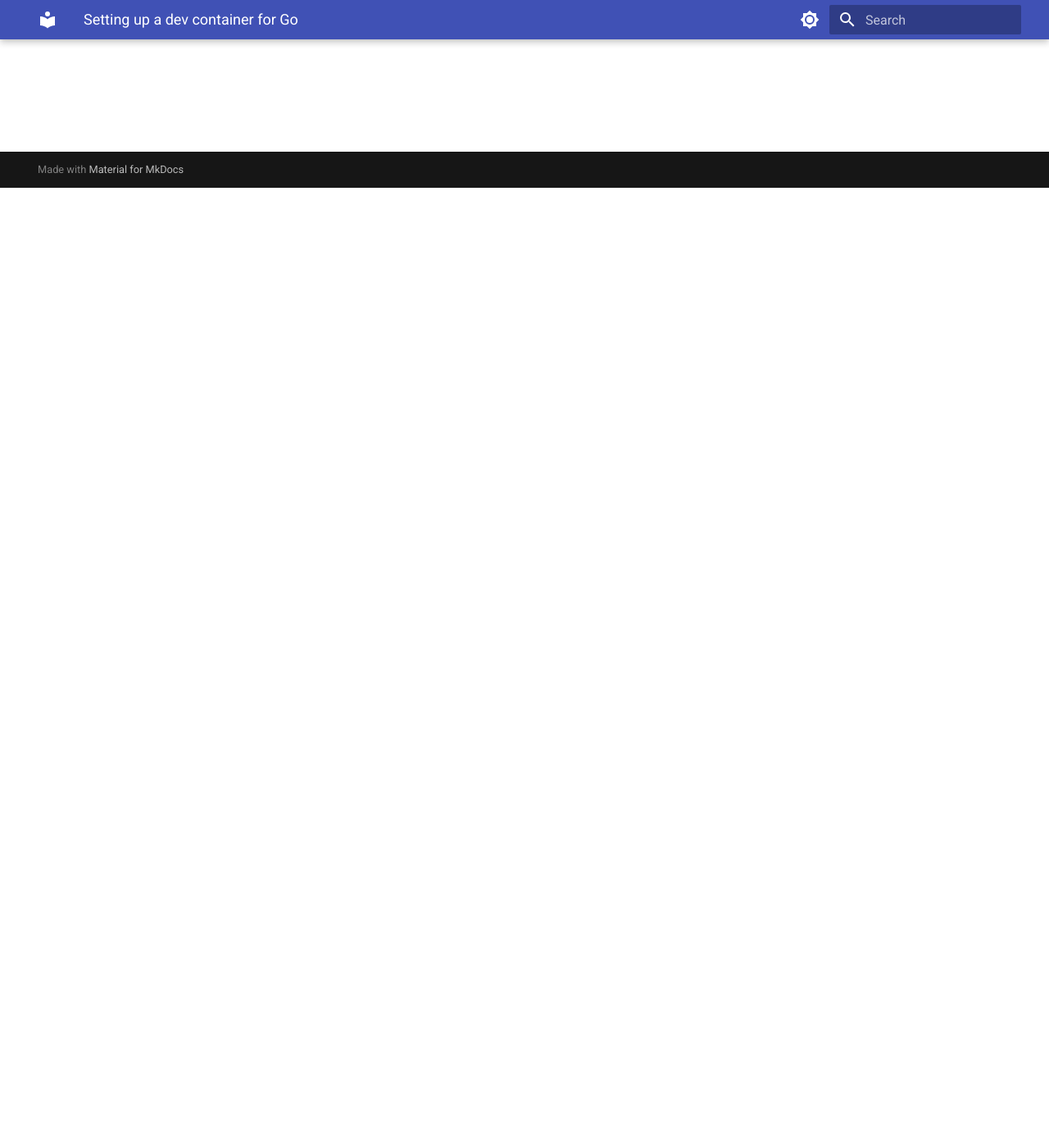
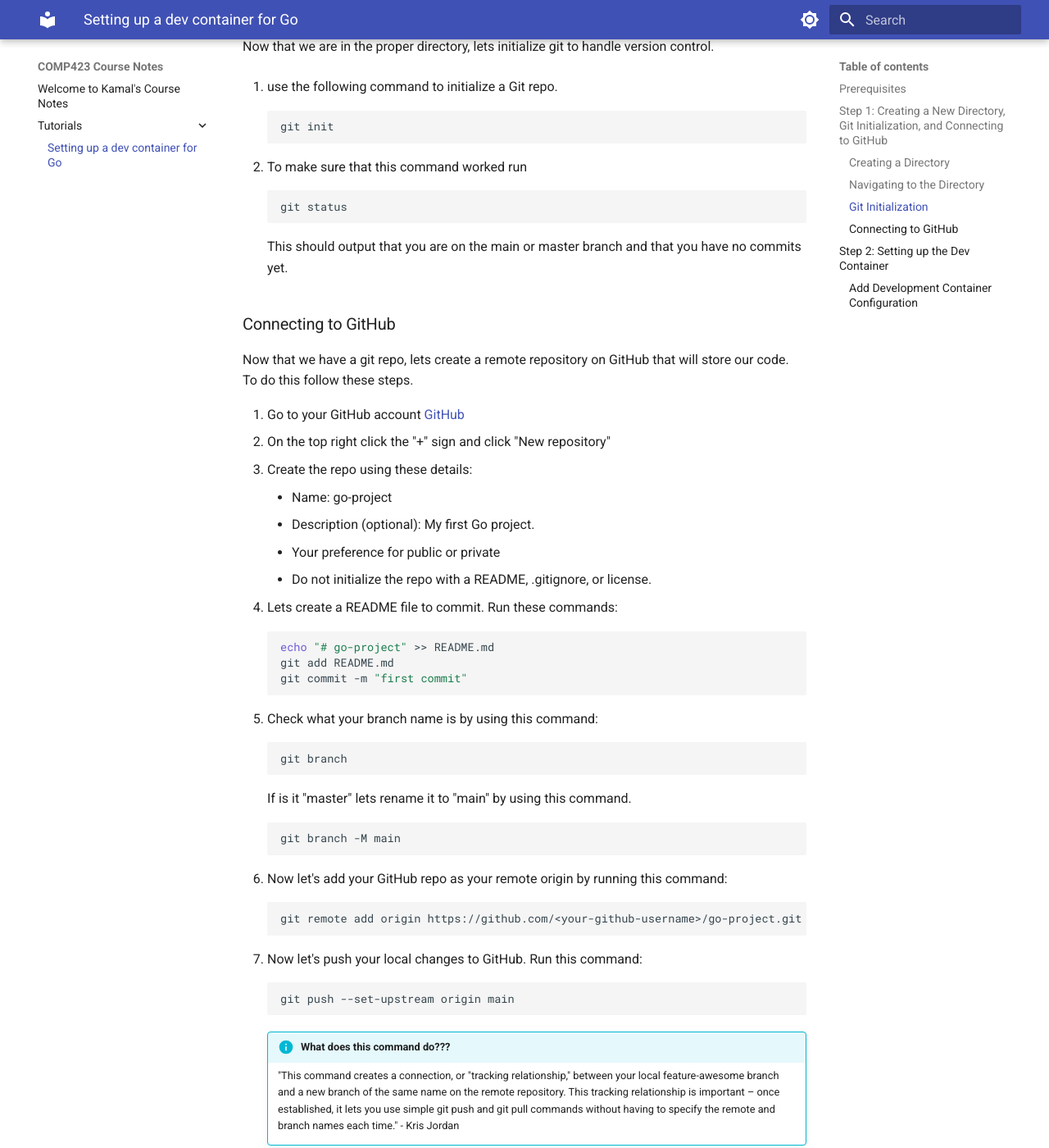
Before and after one commit to Kamal135792/comp423-course-notes, an MkDocs documentation site: the page built from docs/tutorials/go-setup.md, in a window 1280 px wide and 1400 px high, scrolled down 1171 px. Shown: the whole window at 82% size. Built offline with MkDocs 1.6.1 and Material for MkDocs 9.7.7, drawn with Linux system fonts in a browser that asks for light colours; some of the changed text lies outside the part shown.

Commit message:
finished the creating a directory, git initialization, and connecting to github part

````diff
--- a/docs/tutorials/go-setup.md
+++ b/docs/tutorials/go-setup.md
@@ -2,3 +2,113 @@
 
 * Primary author: [Kamal Deep Vasireddy](https://github.com/Kamal135792)
 * Reviewer: [Kaw Bu](https://github.com/kawbu)
+
+## Prerequisites ##
+
+These are the prerequisites you are expected to have before starting this tutorial.
+Make sure you have these before starting the tutorial.
+
+1. Visual Studio Code - This will be the primary code editor. Download it [here](https://code.visualstudio.com/download)
+2. Github account - This will be where we host our project for others to see and collaborate with. Signup [here](https://github.com/signup)
+3. Git installed - This will be our primary version control system. Download it [here](https://git-scm.com/downloads)
+4. Docker installed - This will be used for our dev container. Download it [here](https://www.docker.com/get-started/)
+
+
+## Step 1: Creating a New Directory, Git Initialization, and Connecting to GitHub ##
+
+### Creating a Directory ###
+
+To start you will create a directory where you will store your project files.
+
+1. Open your terminal or command prompt.
+2. Run the following command to create a new directory.
+
+    ```bash
+    mkdir go-project
+    ```
+
+This will create a new folder called ``go-project`` in your current directory.
+
+### Navigating to the Directory ###
+
+After you create this directory navigate to it using this command.
+``` bash
+cd go-project
+```
+This will make ``go-project`` your current working directory.
+
+### Git Initialization ###
+
+Now that we are in the proper directory, lets initialize git to handle version control.
+
+1. use the following command to initialize a Git repo.
+
+    ```bash
+    git init
+    ```
+
+2. To make sure that this command worked run
+
+    ```bash
+    git status
+    ```
+
+    This should output that you are on the main or master branch and that you have no commits yet.
+
+### Connecting to GitHub ###
+
+Now that we have a git repo, lets create a remote repository on GitHub that will store our code. To do this follow these steps.
+
+1. Go to your GitHub account [GitHub](https://github.com/)
+2. On the top right click the  "+" sign and click "New repository"
+3. Create the repo using these details:
+    - Name: go-project
+    - Description (optional): My first Go project.
+    - Your preference for public or private
+    - Do not initialize the repo with a README, .gitignore, or license.
+4. Lets create a README file to commit. Run these commands:
+
+    ```bash
+    echo "# go-project" >> README.md
+    git add README.md
+    git commit -m "first commit"
+    ```
+
+5. Check what your branch name is by using this command:
+
+    ```bash
+    git branch
+    ```
+
+    If is it "master" lets rename it to "main" by using this command.
+
+    ```bash
+    git branch -M main
+    ```
+
+6. Now let's add your GitHub repo as your remote origin by running this command:
+
+    ```bash
+    git remote add origin https://github.com/<your-github-username>/go-project.git
+    ```
+
+7. Now let's push your local changes to GitHub. Run this command:
+
+    ```bash
+    git push --set-upstream origin main
+    ```
+
+    !!! info "What does this command do???"
+
+        "This command creates a connection, or "tracking relationship," between your local feature-awesome branch and a new branch of the same name on the remote repository. This tracking relationship is important – once established, it lets you use simple git push and git pull commands without having to specify the remote and branch names each time." - Kris Jordan
+
+Now we have a project that uses git for version control and GitHub to host our code remotely. Let's move to the next portion where we will setup our Dev Container.
+
+## Step 2: Setting up the Dev Container ##
+
+### Add Development Container Configuration ###
+
+1. In VS Code, open your projects folder. You can do this via: File > Open Folder.
+2. Install the Dev Containers extension for VS Code.
+3. Create a ``.devcontainer`` directory in the root of your project
+4. Inside the ``.devcontainer`` directory add this file ``devcontainer.json``
--- a/mkdocs.yml
+++ b/mkdocs.yml
@@ -16,7 +16,7 @@
       toggle:
         icon: material/brightness-4
         name: Switch to light mode
-markdown_extension:
+markdown_extensions:
   - admonition
   - pymdownx.highlight:
       anchor_linenums: true
````
